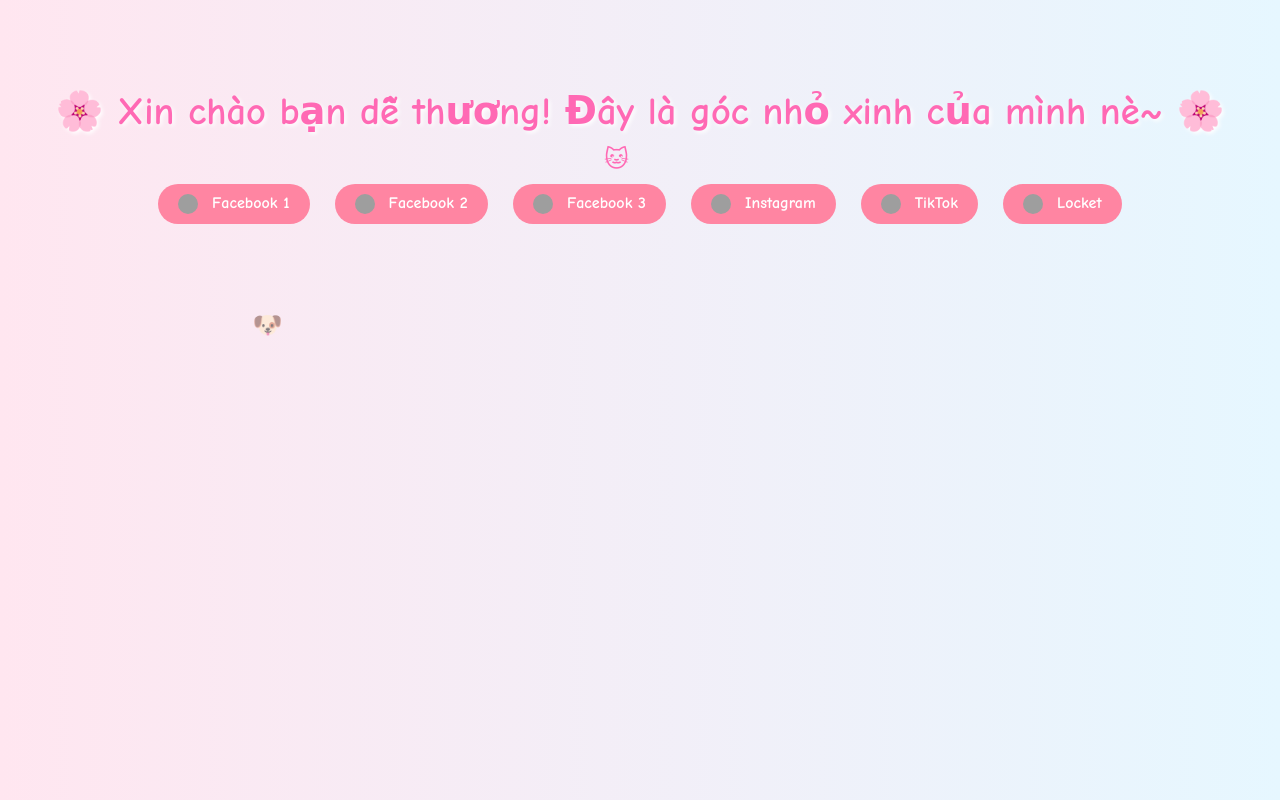
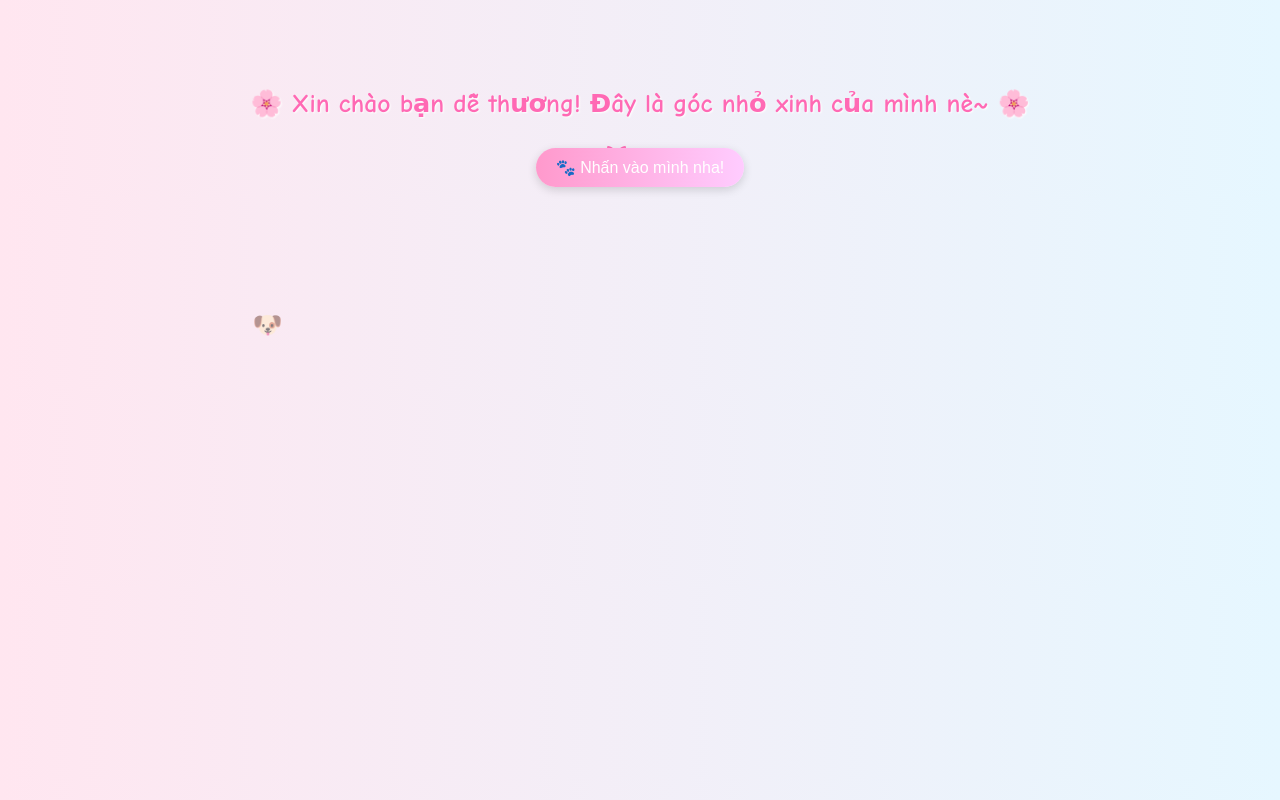
Before and after one commit to phanducduy6/duychute, a plain HTML site: page index.html in a window 1280 px wide. Drawn offline with Linux system fonts and the light colour scheme; grey boxes are pictures that could not be loaded.

Commit message:
Update index.html

```diff
--- a/index.html
+++ b/index.html
@@ -3,36 +3,50 @@
 <head>
   <meta charset="UTF-8">
   <title>Chào mừng bạn yêu!</title>
+
+  <!-- Thêm Font Awesome để dùng biểu tượng -->
+  <link rel="stylesheet" href="https://cdnjs.cloudflare.com/ajax/libs/font-awesome/6.5.0/css/all.min.css">
+
   <style>
     body {
       font-family: 'Comic Sans MS', cursive, sans-serif;
       background: linear-gradient(to right, #ffe6f0, #e6f7ff);
       text-align: center;
       padding-top: 80px;
-      overflow-x: hidden;
+      overflow: hidden;
       color: #ff69b4;
     }
 
     .intro-text {
-      font-size: 2.4em;
+      font-size: 1.6em;
       margin-bottom: 30px;
       font-weight: bold;
-      text-shadow: 2px 2px 4px #fff;
-      padding: 0 20px;
+      text-shadow: 1px 1px 2px #fff;
+    }
+
+    .welcome-btn {
+      font-size: 1em;
+      padding: 10px 20px;
+      background: linear-gradient(to right, #ff99cc, #ffccff);
+      color: white;
+      border: none;
+      border-radius: 20px;
+      cursor: pointer;
+      box-shadow: 0 3px 10px rgba(0,0,0,0.15);
+      transition: all 0.3s ease;
+      z-index: 10;
+      position: relative;
+    }
+
+    .welcome-btn:hover {
+      background: linear-gradient(to right, #ff66b2, #ffb3e6);
+      transform: scale(1.05);
     }
 
     .social-links {
-      opacity: 0;
-      transform: translateY(50px);
-      transition: all 1s ease;
+      display: none;
       margin-top: 40px;
-      pointer-events: none;
-    }
-
-    .social-links.show {
-      opacity: 1;
-      transform: translateY(0);
-      pointer-events: auto;
+      animation: fadeIn 1s ease forwards;
     }
 
     .social-links a {
@@ -47,18 +61,20 @@
       font-weight: bold;
     }
 
-    .social-links a img {
+    .social-links a i {
+      margin-right: 8px;
+      font-size: 1.2em;
       vertical-align: middle;
-      margin-right: 8px;
-      width: 20px;
-      height: 20px;
-      border-radius: 50%;
-      object-fit: cover;
     }
 
     .social-links a:hover {
       background-color: #ff4d88;
       transform: scale(1.1);
+    }
+
+    @keyframes fadeIn {
+      from { opacity: 0; transform: translateY(20px); }
+      to { opacity: 1; transform: translateY(0); }
     }
 
     .animal {
@@ -80,48 +96,21 @@
         opacity: 0;
       }
     }
-
-    @media (max-width: 600px) {
-      .intro-text {
-        font-size: 2.8em;
-      }
-
-      .social-links a {
-        font-size: 1.2em;
-        padding: 12px 24px;
-      }
-    }
   </style>
 </head>
 <body>
 
   <div class="intro-text">🌸 Xin chào bạn dễ thương! Đây là góc nhỏ xinh của mình nè~ 🌸</div>
 
+  <button class="welcome-btn" onclick="showSocialLinks()">🐾 Nhấn vào mình nha!</button>
+
   <div class="social-links" id="socialLinks">
-    <a href="https://www.facebook.com/phanducduy206" target="_blank">
-      <img src="https://upload.wikimedia.org/wikipedia/commons/1/1b/Facebook_icon.svg" alt="Facebook">
-      Facebook 1
-    </a>
-    <a href="https://www.facebook.com/phanducduy26" target="_blank">
-      <img src="https://upload.wikimedia.org/wikipedia/commons/1/1b/Facebook_icon.svg" alt="Facebook">
-      Facebook 2
-    </a>
-    <a href="https://www.facebook.com/phan.duc.duy.6" target="_blank">
-      <img src="https://upload.wikimedia.org/wikipedia/commons/1/1b/Facebook_icon.svg" alt="Facebook">
-      Facebook 3
-    </a>
-    <a href="https://www.instagram.com/phan.duc.duy.6/" target="_blank">
-      <img src="https://upload.wikimedia.org/wikipedia/commons/a/a5/Instagram_icon.png" alt="Instagram">
-      Instagram
-    </a>
-    <a href="https://www.tiktok.com/@phan.duc.duy6" target="_blank">
-      <img src="https://upload.wikimedia.org/wikipedia/commons/a/a9/TikTok_logo.svg" alt="TikTok">
-      TikTok
-    </a>
-    <a href="https://locket.camera/links/VH6cjVoTajabxvxa6" target="_blank">
-      <img src="https://play-lh.googleusercontent.com/38dD0ZnZCJGv5OYQzIemA-Fjw_AqP_z9NOp7lAzCFioQaRXkhv1RcZgBypAV1UeMQg" alt="Locket">
-      Locket
-    </a>
+    <a href="https://www.facebook.com/phanducduy206" target="_blank"><i class="fab fa-facebook"></i>Facebook 1</a>
+    <a href="https://www.facebook.com/phanducduy26" target="_blank"><i class="fab fa-facebook"></i>Facebook 2</a>
+    <a href="https://www.facebook.com/phan.duc.duy.6" target="_blank"><i class="fab fa-facebook"></i>Facebook 3</a>
+    <a href="https://www.instagram.com/phan.duc.duy.6/" target="_blank"><i class="fab fa-instagram"></i>Instagram</a>
+    <a href="https://www.tiktok.com/@phan.duc.duy6" target="_blank"><i class="fab fa-tiktok"></i>TikTok</a>
+    <a href="https://locket.camera/links/VH6cjVoTajabxvxa6" target="_blank"><i class="fas fa-link"></i>Locket</a>
   </div>
 
   <!-- Các con vật chạy xung quanh -->
@@ -132,20 +121,11 @@
   <div class="animal" style="top: 70%; left: -70px; animation-delay: 8s;">🐻</div>
 
   <script>
-    document.addEventListener("DOMContentLoaded", function () {
+    function showSocialLinks() {
       const links = document.getElementById("socialLinks");
-
-      const observer = new IntersectionObserver((entries, observer) => {
-        entries.forEach(entry => {
-          if (entry.isIntersecting) {
-            links.classList.add("show");
-            observer.unobserve(entry.target);
-          }
-        });
-      }, { threshold: 0.2 });
-
-      observer.observe(links);
-    });
+      links.style.display = "block";
+      document.querySelector(".welcome-btn").style.display = "none";
+    }
   </script>
 
 </body>
```
